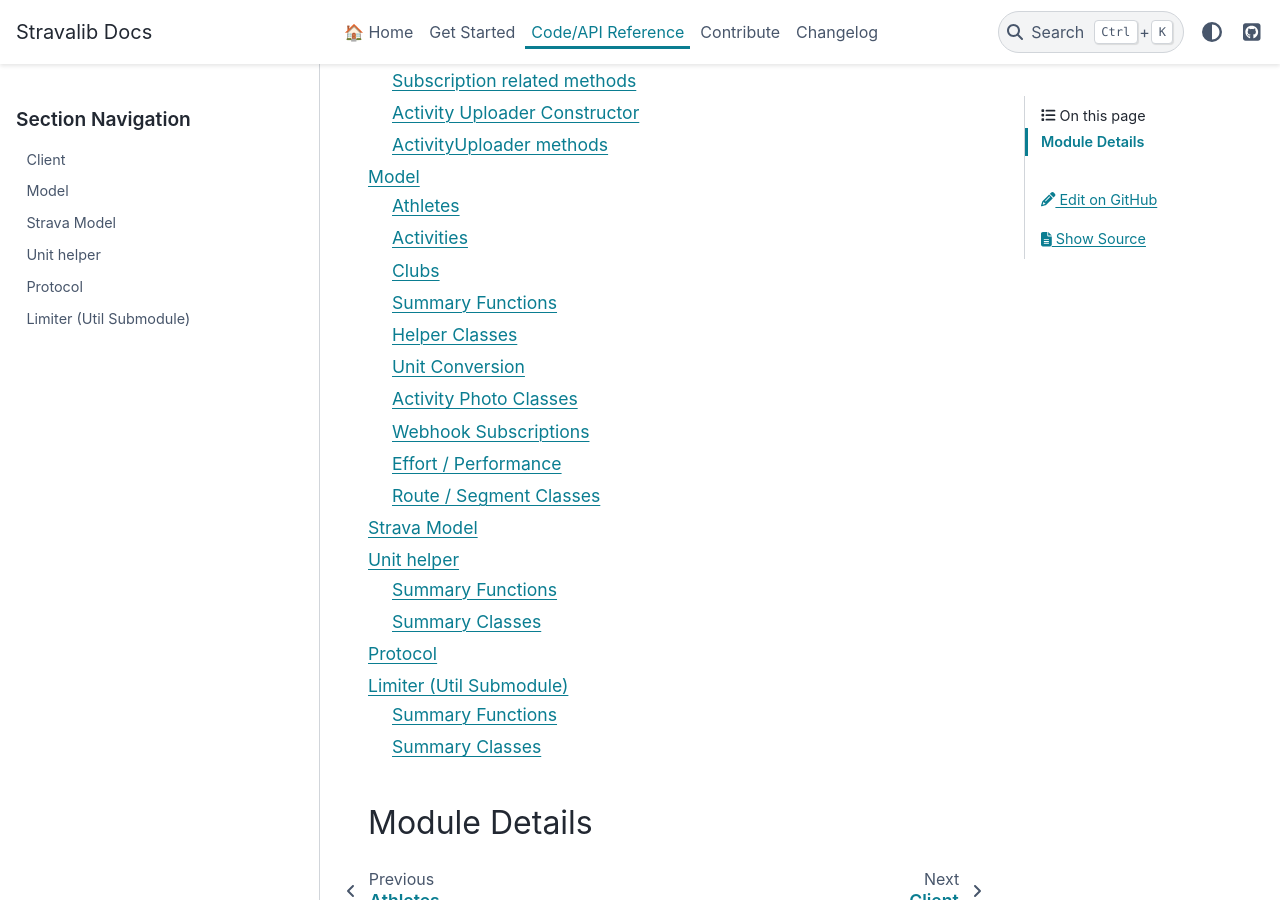
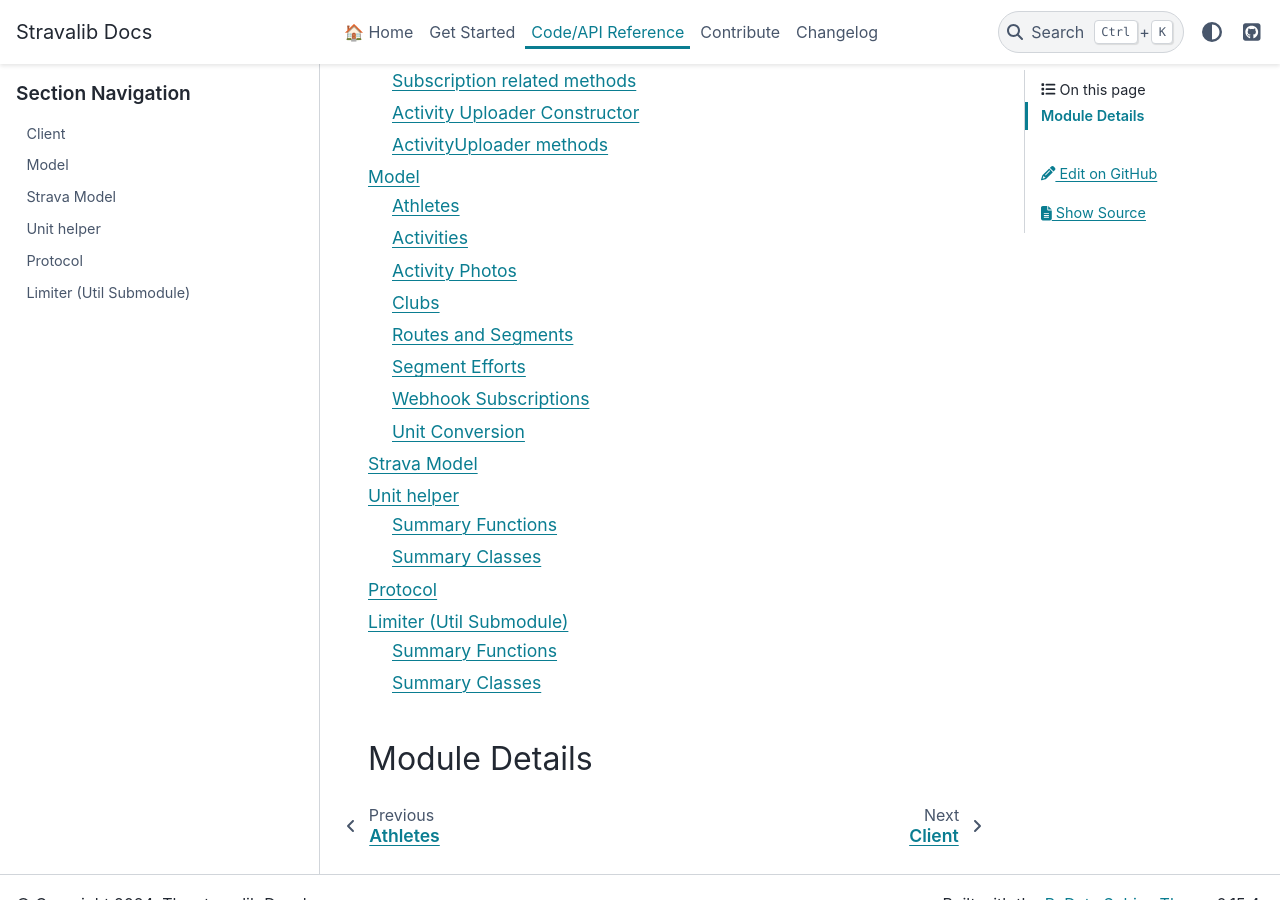
Before and after one commit to stravalib/stravalib, a Sphinx documentation site: the page built from docs/reference.rst, in a window 1280 px wide and 900 px high, scrolled down 666 px. Built offline with Sphinx 7.4.7 and the PyData theme 0.15.4, drawn with Linux system fonts in a browser that asks for light colours; the version number could not be read and is left out; some of the changed lines change nothing that is shown.

Commit message:
Reorganizes model sections and removes low-level helper classes/functions

```diff
--- a/docs/reference/model.rst
+++ b/docs/reference/model.rst
@@ -35,43 +35,7 @@
     ActivityZone
     TimedZoneDistribution
 
-Clubs
--------------
-.. autosummary::
-   :toctree: api/
-
-   MetaClub
-   SummaryClub
-   DetailedClub
-
-Summary Functions
-------------------
-.. autosummary::
-    :toctree: api/
-
-    check_valid_location
-    lazy_property
-    naive_datetime
-
-
-Helper Classes
-----------------------
-.. autosummary::
-    :toctree: api/
-
-    BoundClientEntity
-
-Unit Conversion
---------------------------
-.. autosummary::
-    :toctree: api/
-
-    Distance
-    Duration
-    Timezone
-    Velocity
-
-Activity Photo Classes
+Activity Photos
 -------------------------
 Note: the activity photo classes are defined differently in the Strava spec.
 This section will likely need to be updated. These endpoints are not well
@@ -83,6 +47,40 @@
     ActivityPhotoPrimary
     ActivityPhoto
 
+Clubs
+-------------
+.. autosummary::
+   :toctree: api/
+
+   MetaClub
+   SummaryClub
+   DetailedClub
+
+Routes and Segments
+-------------------------
+.. autosummary::
+   :toctree: api/
+
+   LatLon
+   SummarySegment
+   Segment
+   SegmentExplorerResult
+   Map
+   Route
+   Stream
+
+Segment Efforts
+-----------------------------
+.. autosummary::
+   :toctree: api/
+
+   Split
+   BaseEffort
+   BestEffort
+   SegmentEffort
+   SegmentEffortAchievement
+   SummarySegmentEffort
+
 Webhook Subscriptions
 -------------------------
 .. autosummary::
@@ -92,29 +90,12 @@
    SubscriptionCallback
    SubscriptionUpdate
 
-Effort / Performance
------------------------------
+Unit Conversion
+--------------------------
 .. autosummary::
-   :toctree: api/
+    :toctree: api/
 
-   Split
-   BaseEffort
-   BestEffort
-
-Route / Segment Classes
--------------------------
-.. autosummary::
-   :toctree: api/
-
-   LatLon
-   SummarySegment
-   Segment
-   SegmentEffort
-   SegmentEffortAchievement
-   SummarySegmentEffort
-   SegmentExplorerResult
-   Map
-   BaseEffort
-   BestEffort
-   Route
-   Stream
+    Distance
+    Duration
+    Timezone
+    Velocity
```
